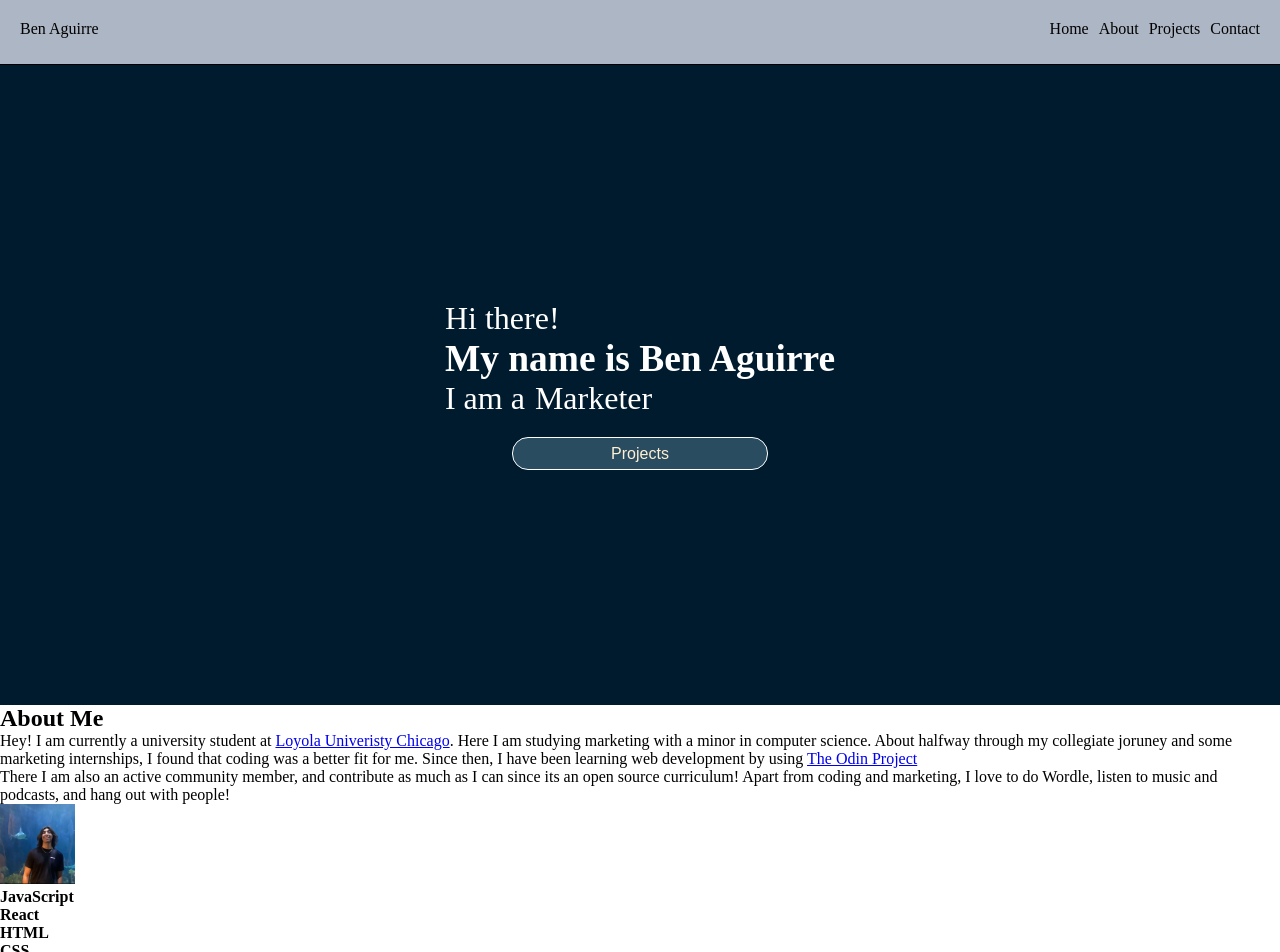
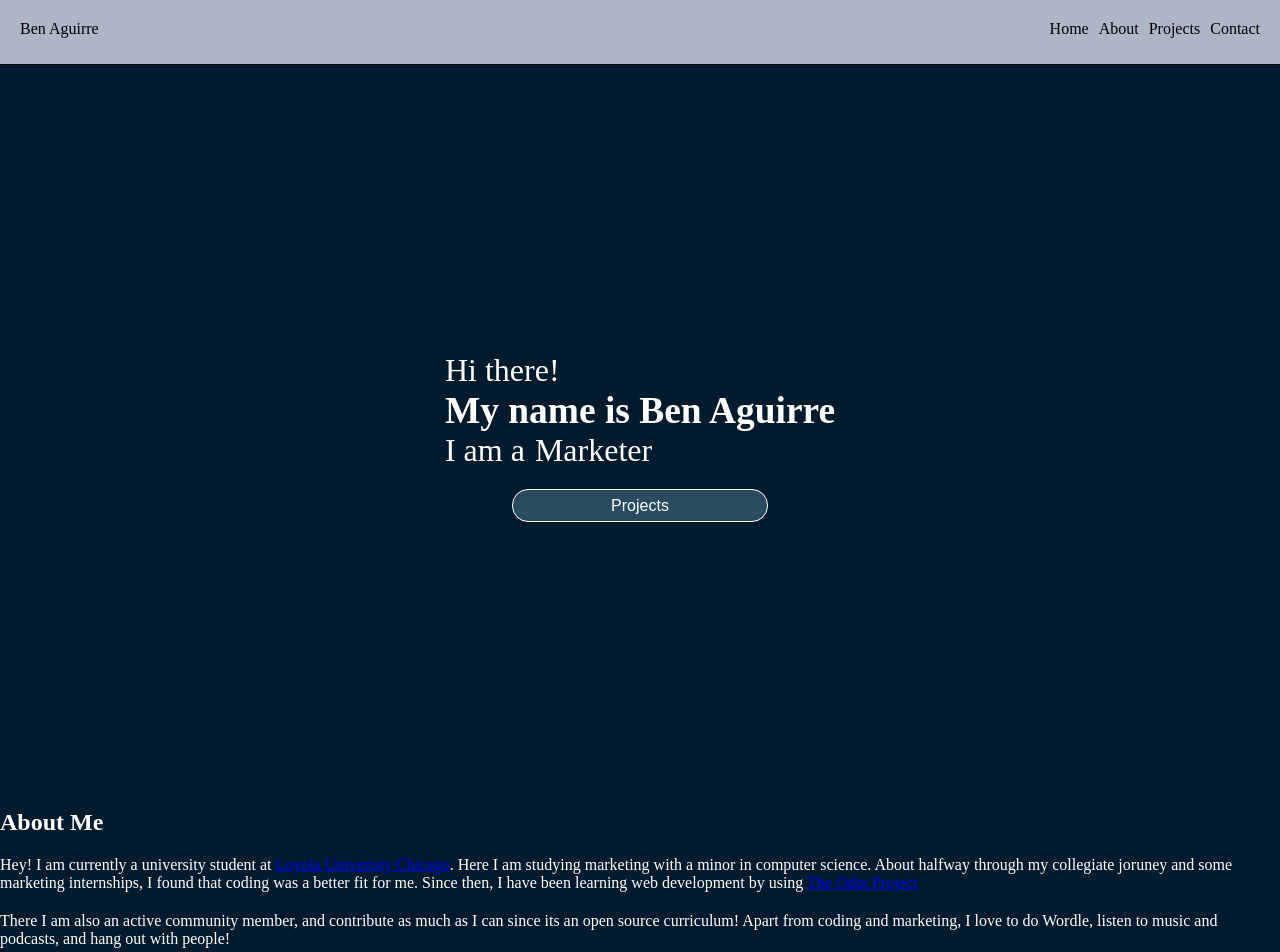
Before and after one commit to Baguirre03/portfolio, a React (Vite) app: page / in a window 1280 px wide. Shown: the top 952 px of the page. Built offline with nearby package versions, Linux system fonts and the light colour scheme.

Commit message:
update header

```diff
--- a/src/components/About.jsx
+++ b/src/components/About.jsx
@@ -3,7 +3,7 @@ import "../styles/about.css";
 
 export default function About({ name }) {
   return (
-    <div name={name}>
+    <div name={name} className="about">
       <h2>About Me</h2>
       <p>
         Hey! I am currently a university student at{" "}
--- a/src/components/Name.jsx
+++ b/src/components/Name.jsx
@@ -4,11 +4,11 @@ import "../styles/name.css";
 
 export default function Name({ name }) {
   const [curr, setCurr] = useState(0);
-  const description = ["Web-developer", "Marketer", "Student"];
+  const description = ["Web-developer", "Marketer", "Student", "Photographer"];
 
   useEffect(() => {
     const key = setInterval(() => {
-      setCurr((curr) => (curr === 2 ? 0 : curr + 1));
+      setCurr((curr) => (curr === 3 ? 0 : curr + 1));
     }, 4000);
     return () => {
       clearInterval(key);
--- a/src/components/Nav.jsx
+++ b/src/components/Nav.jsx
@@ -7,7 +7,7 @@ const Navbar = () => {
   window.addEventListener("scroll", () => setScroll(true));
 
   return (
-    <header className={scrolled && "scrolled"}>
+    <header className={scrolled ? "scrolled" : "not-scrolled"}>
       <p>Ben Aguirre</p>
       <ul>
         <Navlink to="/">Home</Navlink>
--- a/src/styles/about.css
+++ b/src/styles/about.css
@@ -1,3 +1,13 @@
+.about {
+    display: flex;
+    flex-direction: column;
+    align-items: flex-start;
+    gap: 20px;
+    background-color: #001B2E;
+    color: white;
+    height: 90vh;
+}
+
 img {
     height: 10vh;
 }
--- a/src/styles/name.css
+++ b/src/styles/name.css
@@ -1,5 +1,5 @@
 .name {
-    height: 80vh;
+    height: 93vh;
     display: flex;
     flex-direction: column;
     justify-content: center;
@@ -30,7 +30,7 @@
     border: 1px solid white;
     list-style: none;
     font-size: 1rem;
-    color: #FFEFD3;
+    color: white;
     width: 20%;
     transition: 1s all;
 }
```
